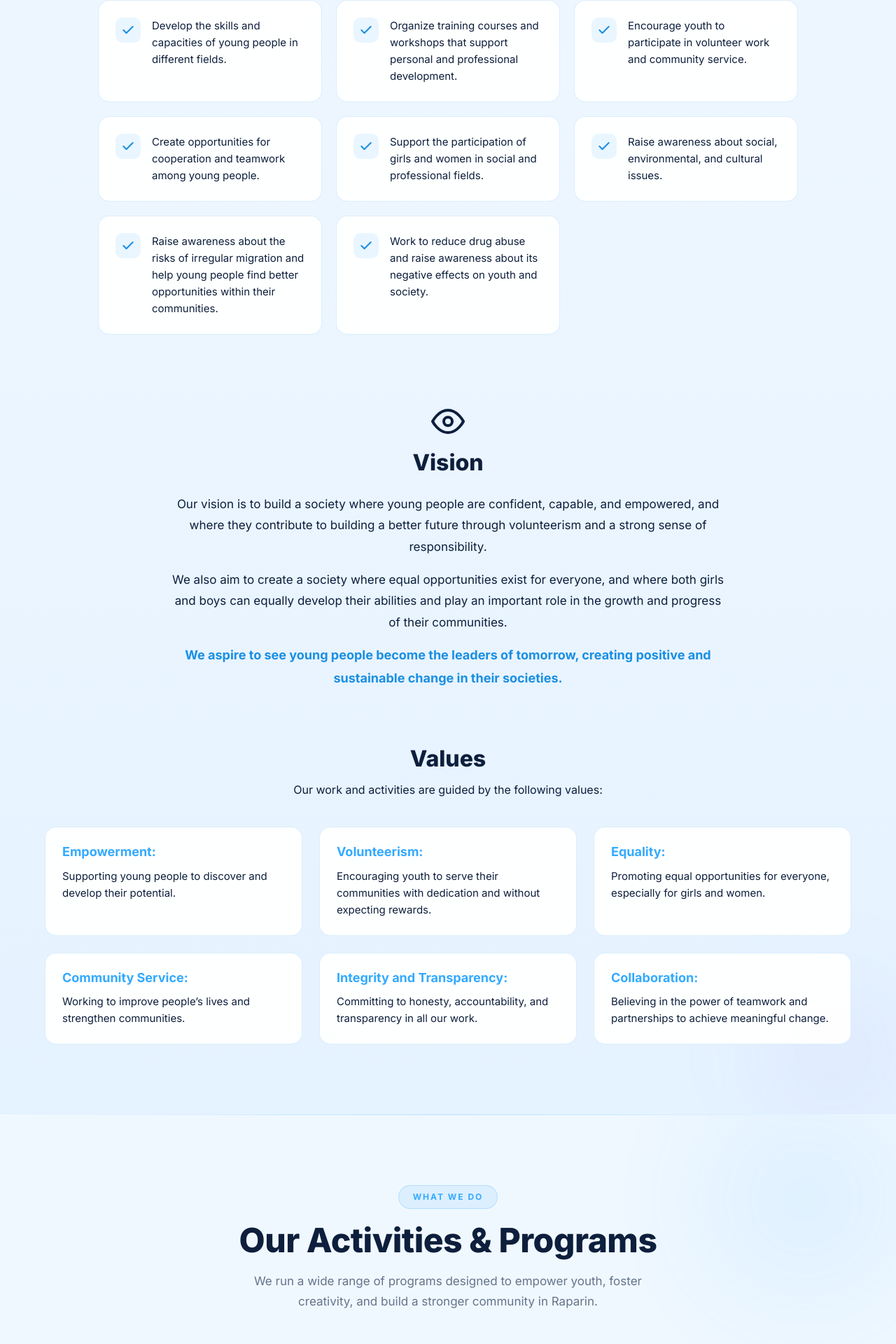
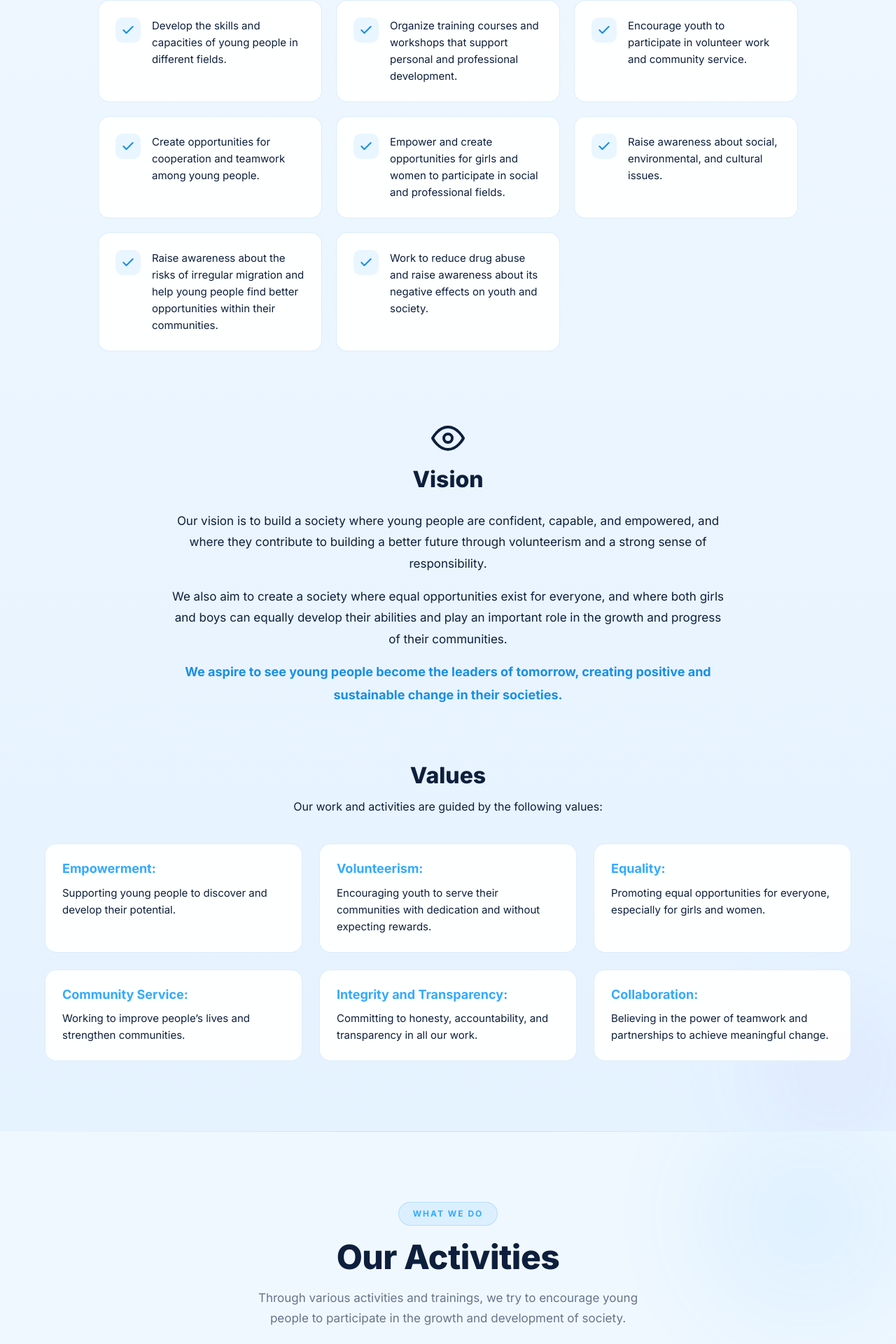
Before and after one commit to haste12/Raparin-youth, a Next.js app in the folder frontend/: page / in a window 1280 px wide. Shown: the part 2387-4307 px from the top of the page at 70% size. Built offline with nearby package versions, Linux system fonts and the light colour scheme; no server answers.

Commit message:
Update Activities title and Mission point translations

```diff
--- a/frontend/app/translations.js
+++ b/frontend/app/translations.js
@@ -51,7 +51,7 @@ const translations = {
           'Organize training courses and workshops that support personal and professional development.',
           'Encourage youth to participate in volunteer work and community service.',
           'Create opportunities for cooperation and teamwork among young people.',
-          'Support the participation of girls and women in social and professional fields.',
+          'Empower and create opportunities for girls and women to participate in social and professional fields.',
           'Raise awareness about social, environmental, and cultural issues.',
           'Raise awareness about the risks of irregular migration and help young people find better opportunities within their communities.',
           'Work to reduce drug abuse and raise awareness about its negative effects on youth and society.'
@@ -82,8 +82,8 @@ const translations = {
     // Activities
     activities: {
       tag: 'What We Do',
-      title: 'Our Activities & Programs',
-      description: 'We run a wide range of programs designed to empower youth, foster creativity, and build a stronger community in Raparin.',
+      title: 'Our Activities',
+      description: 'Through various activities and trainings, we try to encourage young people to participate in the growth and development of society.',
       filters: {
         all: 'All',
         training: 'Training',
@@ -194,7 +194,7 @@ const translations = {
           'ڕێکخستنی خولی ڕاهێنان و وۆرکشۆپ بۆ گەشەی کەسی و پیشەیی.',
           'هاندانی گەنجان بۆ بەشداری کردنیان لە خزمەتگوزاری و کارە خۆبەخشەکان.',
           'دروستکردنی دەرفەت بۆ هاوکاری و کارکردنی هاوبەش لە ناو گەنجاندا.',
-          'پشتگیری لە بەشداری کچان و ژنان لە بوارە کۆمەڵایەتی و پیشەییەکاندا.',
+          'بەهێزکردن و دروستکردنی دەرفەت بۆ کچان و ژنان بۆ بەشداری لە بوارە کۆمەڵایەتی و پیشەییەکاندا.',
           'بەرزکردنەوەی هۆشیاری لەسەر کێشە کۆمەڵایەتی، ژینگەیی و کلتوورییەکان.',
           'بەرزکردنەوەی هۆشیاری لەسەر مەترسییەکانی کۆچی نایاسایی و یارمەتیدانی گەنجان بۆ دۆزینەوەی دەرفەتی باشتر لە ناو کۆمەڵگاکانیاندا.',
           'کارکردن بۆ کەمکردنەوەی بەکارهێنانی ماددە هۆشبەرەکان و بەرزکردنەوەی هۆشیاری لەسەر کاریگەرییە نەرێنییەکانیان لەسەر گەنجان و کۆمەڵگا.'
@@ -224,8 +224,8 @@ const translations = {
     // Activities
     activities: {
       tag: 'چی دەکەین',
-      title: 'چالاکی و بەرنامەکانمان',
-      description: 'ئێمە ژمارەیەکی فراوان لە بەرنامەکان جێبەجێ دەکەین کە بۆ بەهێزکردنی گەنجان، پرۆموتکردنی دیاریداری، و بینانی کۆمەڵگایەکی بەهێزتر لە ڕاپەڕین دیزاین کراون.',
+      title: 'چالاکییەکانمان',
+      description: 'لە ڕێگەی چالاکی و ڕاهێنانە جۆراوجۆرەکانەوە هەوڵ دەدەین گەنجان هانبدەین بۆ بەشداری لە گەشە و پێشکەوتنی کۆمەڵگا',
       filters: {
         all: 'هەمووی',
         training: 'پەروەردە',
@@ -336,7 +336,7 @@ const translations = {
           'تنظيم دورات تدريبية وورش عمل تدعم التنمية الشخصية والمهنية.',
           'تشجيع الشباب على المشاركة في العمل التطوعي وخدمة المجتمع.',
           'خلق فرص للتعاون والعمل الجماعي بين الشباب.',
-          'دعم مشاركة الفتيات والنساء في المجالات الاجتماعية والمهنية.',
+          'تمكين وخلق فرص للفتيات والنساء للمشاركة في المجالات الاجتماعية والمهنية.',
           'رفع الوعي حول القضايا الاجتماعية والبيئية والثقافية.',
           'رفع الوعي حول مخاطر الهجرة غير الشرعية ومساعدة الشباب في إيجاد فرص أفضل داخل مجتمعاتهم.',
           'العمل على الحد من تعاطي المخدرات ورفع الوعي حول آثارها السلبية على الشباب والمجتمع.'
@@ -367,8 +367,8 @@ const translations = {
     // Activities
     activities: {
       tag: 'ماذا نفعل',
-      title: 'أنشطتنا وبرامجنا',
-      description: 'ننفذ مجموعة واسعة من البرامج المصممة لتمكين الشباب وتعزيز الإبداع وبناء مجتمع أقوى في رابارين.',
+      title: 'أنشطتنا',
+      description: 'من خلال الأنشطة والتدريبات المختلفة، نحاول تشجيع الشباب على المشاركة في نمو وتطور المجتمع.',
       filters: {
         all: 'الكل',
         training: 'تدريب',
```
